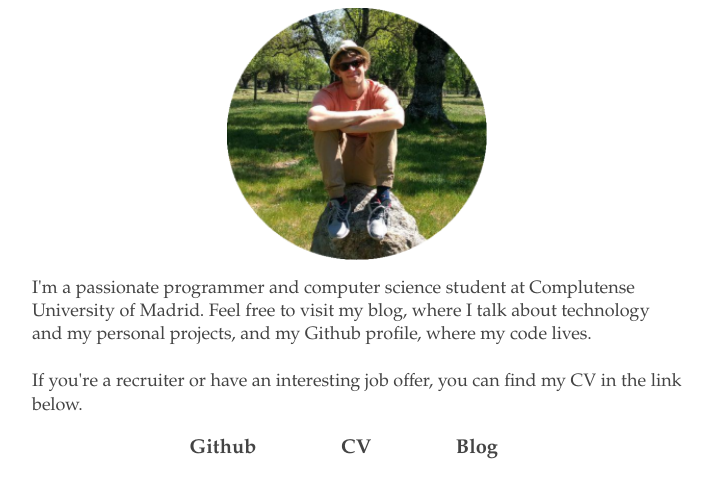
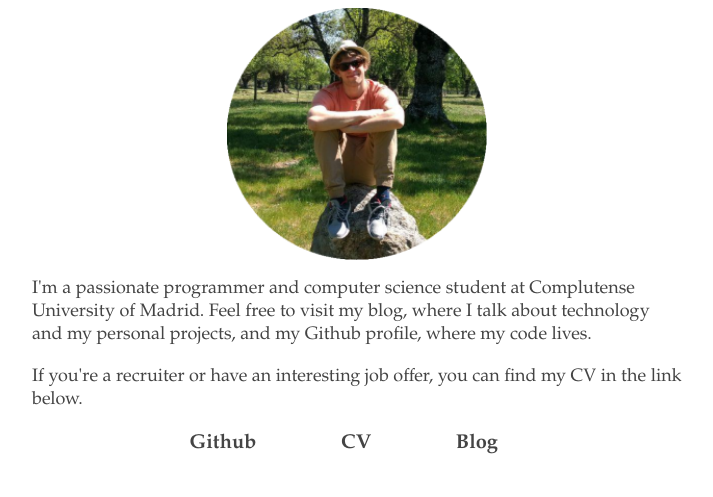
Before and after one commit to DomFleischmann/DomFleischmann.github.io, a plain HTML site: page index.html in a window 1280 px wide. Shown: the part 103-600 px from the top of the page, without its empty margins (283-996 px from the left). Drawn offline with Linux system fonts and the light colour scheme.

Commit message:
stupid html

```diff
--- a/index.html
+++ b/index.html
@@ -12,8 +12,8 @@
         <img alt="image" src="me.png"/>
         <p>
 I'm a passionate programmer and computer science student at Complutense University of Madrid. Feel free to visit my blog, where I talk about technology and my personal projects, and my Github profile, where my code lives.
-<br>
-<br>
+        </p>
+<p>
 If you're a recruiter or have an interesting job offer, you can find my CV in the link below.</p>
         <ul>
             <li><a href="https://github.com/DomFleischmann">Github</a></li>
```
